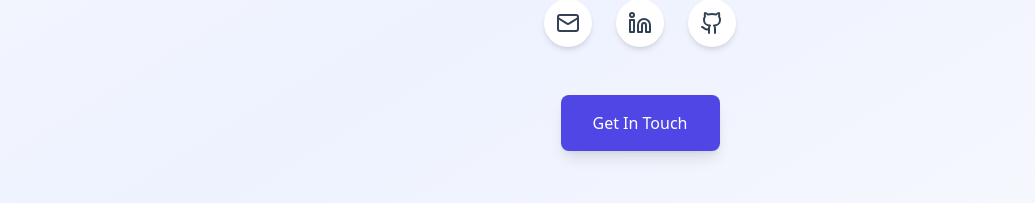
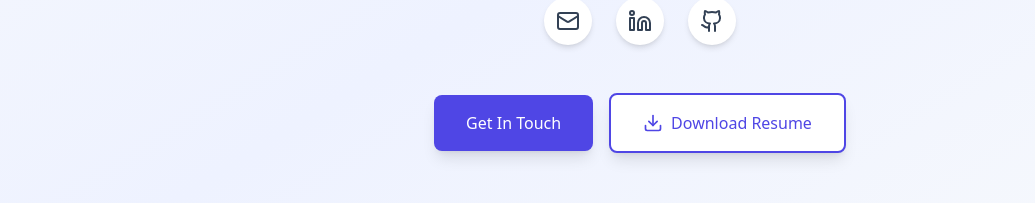
Before and after one commit to Babita00/Portfolio-Site, a React (Vite) app: page / in a window 1280 px wide. Shown: the part 490-693 px from the top of the page, without its empty margins (0-1035 px from the left). Built offline with nearby package versions, Linux system fonts and the light colour scheme; no server answers.

Commit message:
add resume

```diff
--- a/src/components/sections/Home.tsx
+++ b/src/components/sections/Home.tsx
@@ -1,6 +1,6 @@
-import { Github, Linkedin, Mail, MapPin } from 'lucide-react';
+import { Github, Linkedin, Mail, MapPin, Download } from 'lucide-react';
 import { useEffect, useState } from 'react';
-
+import resumePdf from '../../assets/Full Stack Developer- Babita.pdf';
 const Home = () => {
   const [isVisible, setIsVisible] = useState(false);
 
@@ -13,6 +13,16 @@ const Home = () => {
   const github = import.meta.env.VITE_GITHUB_URL;
   const linkedin = import.meta.env.VITE_LINKEDIN_URL;
   const name = import.meta.env.VITE_NAME;
+  const resumeUrl = resumePdf
+  const handleResumeDownload = () => {
+    // Create a temporary link element
+    const link = document.createElement('a');
+    link.href = resumeUrl;
+    link.download = 'Babita_Awasthi_Resume.pdf'; // Customize filename
+    document.body.appendChild(link);
+    link.click();
+    document.body.removeChild(link);
+  };
 
   return (
     <section
@@ -77,6 +87,8 @@ const Home = () => {
             </a>
           </div>
 
+          {/* CTA Buttons */}
+          <div className="flex flex-col sm:flex-row items-center justify-center gap-4">
             <button
               onClick={() => {
                 const element = document.getElementById('contact');
@@ -86,6 +98,15 @@ const Home = () => {
             >
               Get In Touch
             </button>
+
+            <button
+              onClick={handleResumeDownload}
+              className="px-8 py-4 bg-white text-indigo-600 border-2 border-indigo-600 rounded-lg hover:bg-indigo-50 transition-all duration-300 hover:scale-105 shadow-lg hover:shadow-xl font-medium flex items-center gap-2"
+            >
+              <Download size={20} />
+              Download Resume
+            </button>
+          </div>
         </div>
       </div>
     </section>
```
Also changed, not shown: 1 other file (tests, documents, lock files or other folders). Lines whose indentation alone changed are shown as unchanged.
